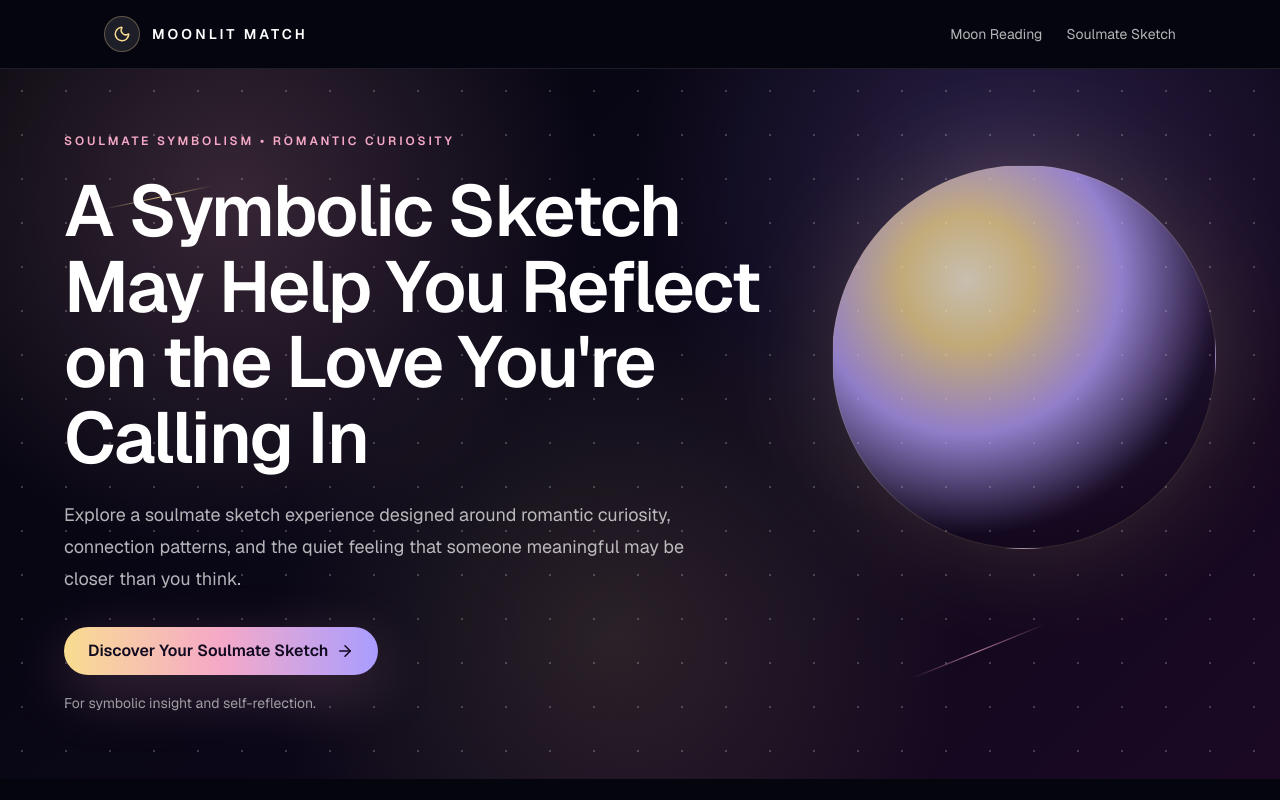
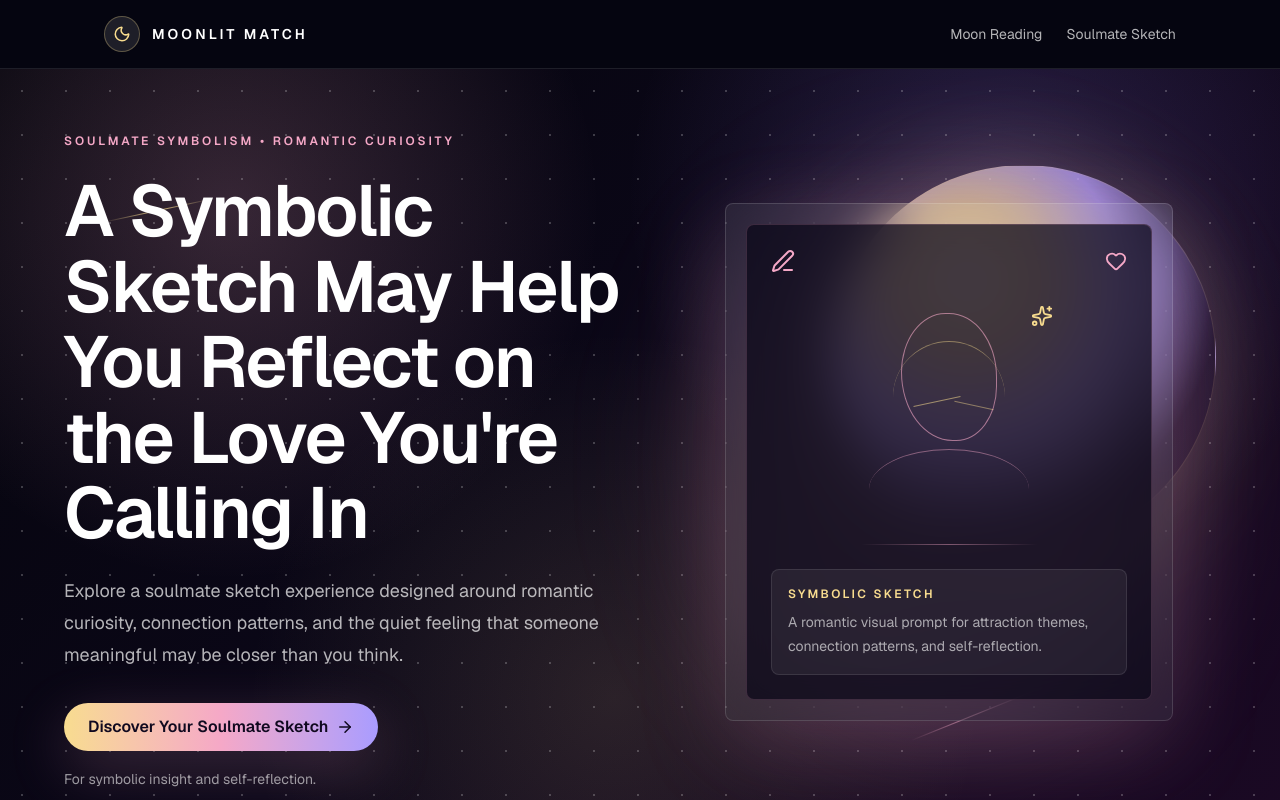
Before and after one commit to Moonlitmatch/moonlit-match, a Next.js app: page /soulmate-sketch in a window 1280 px wide. Shown: the top 800 px of the page. Built offline with nearby package versions, Linux system fonts and the light colour scheme.

Commit message:
Polish Moonlit Match conversion copy and visuals

```diff
--- a/app/disclaimer/page.js
+++ b/app/disclaimer/page.js
@@ -32,7 +32,7 @@ export default function DisclaimerPage() {
               sketch content should not be treated as certain predictions.
             </p>
             <p>
-              We do not guarantee romantic outcomes, personal results, or the
+              We do not promise romantic outcomes, personal results, or the
               accuracy of third-party readings or sketches. Use your own
               judgment before relying on any interpretation.
             </p>
--- a/app/page.js
+++ b/app/page.js
@@ -94,7 +94,7 @@ export default function Home() {
                   offer={OFFERS.moonReading.dataOffer}
                   location="hero"
                 >
-                  Explore Moon Reading
+                  Start Your Free Moon Reading
                 </CTAButton>
                 <CTAButton
                   href={OFFERS.soulmateSketch.bridgeHref}
@@ -218,7 +218,7 @@ export default function Home() {
               title="Free Personalized Moon Reading"
               copy="Explore a free moon-based experience that may reflect your emotional energy, moon phase, intuition, and relationship patterns."
               href={OFFERS.moonReading.bridgeHref}
-              ctaLabel="Explore Moon Reading"
+              ctaLabel="Get My Free Moon Reading"
               offer={OFFERS.moonReading.dataOffer}
               tone="moon"
               points={[
@@ -296,7 +296,7 @@ export default function Home() {
                 offer={OFFERS.moonReading.dataOffer}
                 location="final"
               >
-                Explore Moon Reading
+                Start Your Free Moon Reading
               </CTAButton>
               <CTAButton
                 href={OFFERS.soulmateSketch.bridgeHref}
--- a/app/soulmate-sketch/page.js
+++ b/app/soulmate-sketch/page.js
@@ -70,9 +70,9 @@ const steps = [
 
 const faqs = [
   {
-    question: "Does this guarantee I will meet someone?",
+    question: "Does this mean I will meet someone?",
     answer:
-      "No. Moonlit Match does not frame soulmate sketch experiences as guarantees, proof, or certain predictions.",
+      "No. Moonlit Match does not frame soulmate sketch experiences as promises, proof, or certain predictions.",
   },
   {
     question: "Is the sketch meant to be literal?",
@@ -99,7 +99,8 @@ export default function SoulmateSketchPage() {
         <section className="relative flex min-h-[86svh] items-center overflow-hidden px-6 py-16 sm:px-8 lg:px-10">
           <CelestialBackdrop tone="sketch" />
           <div className="relative z-10 mx-auto w-full max-w-6xl">
-            <div className="max-w-3xl">
+            <div className="grid items-center gap-10 lg:grid-cols-[1.04fr_0.96fr]">
+              <div>
                 <p className="text-xs font-semibold uppercase tracking-[0.24em] text-[#f5a8c7]">
                   SOULMATE SYMBOLISM <span aria-hidden="true">&bull;</span>{" "}
                   ROMANTIC CURIOSITY
@@ -125,6 +126,41 @@ export default function SoulmateSketchPage() {
                   <p className="mt-4 max-w-md text-sm leading-6 text-white/58">
                     For symbolic insight and self-reflection.
                   </p>
+                </div>
+              </div>
+
+              <div className="relative mx-auto w-full max-w-sm lg:max-w-md">
+                <div className="absolute -inset-5 rounded-full bg-[#f5a8c7]/18 blur-3xl" />
+                <div className="relative rounded-lg border border-white/14 bg-white/[0.08] p-5 shadow-[0_28px_90px_rgba(245,168,199,0.18)] backdrop-blur-xl">
+                  <div className="rounded-lg border border-[#f5a8c7]/18 bg-[#0b0718]/72 p-6">
+                    <div className="flex items-center justify-between text-[#f5a8c7]">
+                      <PenLine size={24} aria-hidden="true" />
+                      <Heart size={22} aria-hidden="true" />
+                    </div>
+                    <div className="relative mx-auto mt-8 h-64 max-w-56">
+                      <div className="absolute left-1/2 top-2 h-32 w-24 -translate-x-1/2 rounded-[48%_52%_44%_56%] border border-[#f5a8c7]/60" />
+                      <div className="absolute left-1/2 top-9 h-16 w-28 -translate-x-1/2 rounded-t-full border-t border-[#f8dc8f]/45" />
+                      <div className="absolute left-1/2 top-36 h-20 w-40 -translate-x-1/2 rounded-t-[70%] border-t border-[#f5a8c7]/45" />
+                      <div className="absolute left-[34%] top-24 h-px w-12 -rotate-12 bg-[#f8dc8f]/55" />
+                      <div className="absolute right-[30%] top-[6.25rem] h-px w-10 rotate-12 bg-[#f8dc8f]/45" />
+                      <div className="absolute bottom-4 left-1/2 h-px w-44 -translate-x-1/2 bg-gradient-to-r from-transparent via-[#f5a8c7]/45 to-transparent" />
+                      <Stars
+                        className="absolute right-2 top-0 text-[#f8dc8f]"
+                        size={22}
+                        aria-hidden="true"
+                      />
+                    </div>
+                    <div className="mt-2 rounded-lg border border-white/10 bg-white/[0.06] p-4">
+                      <p className="text-xs font-semibold uppercase tracking-[0.2em] text-[#f8dc8f]">
+                        Symbolic sketch
+                      </p>
+                      <p className="mt-2 text-sm leading-6 text-white/62">
+                        A romantic visual prompt for attraction themes,
+                        connection patterns, and self-reflection.
+                      </p>
+                    </div>
+                  </div>
+                </div>
               </div>
             </div>
           </div>
--- a/components/Footer.js
+++ b/components/Footer.js
@@ -42,7 +42,7 @@ export default function Footer() {
           </nav>
         </div>
 
-        <p className="mt-8 border-t border-white/10 pt-6 text-sm leading-6 text-white/55">
+        <p className="mt-8 border-t border-white/10 pt-6 text-sm leading-7 text-white/68 sm:text-[0.95rem]">
           {affiliateDisclosure}
         </p>
       </div>
```
Lines whose indentation alone changed are shown as unchanged.
